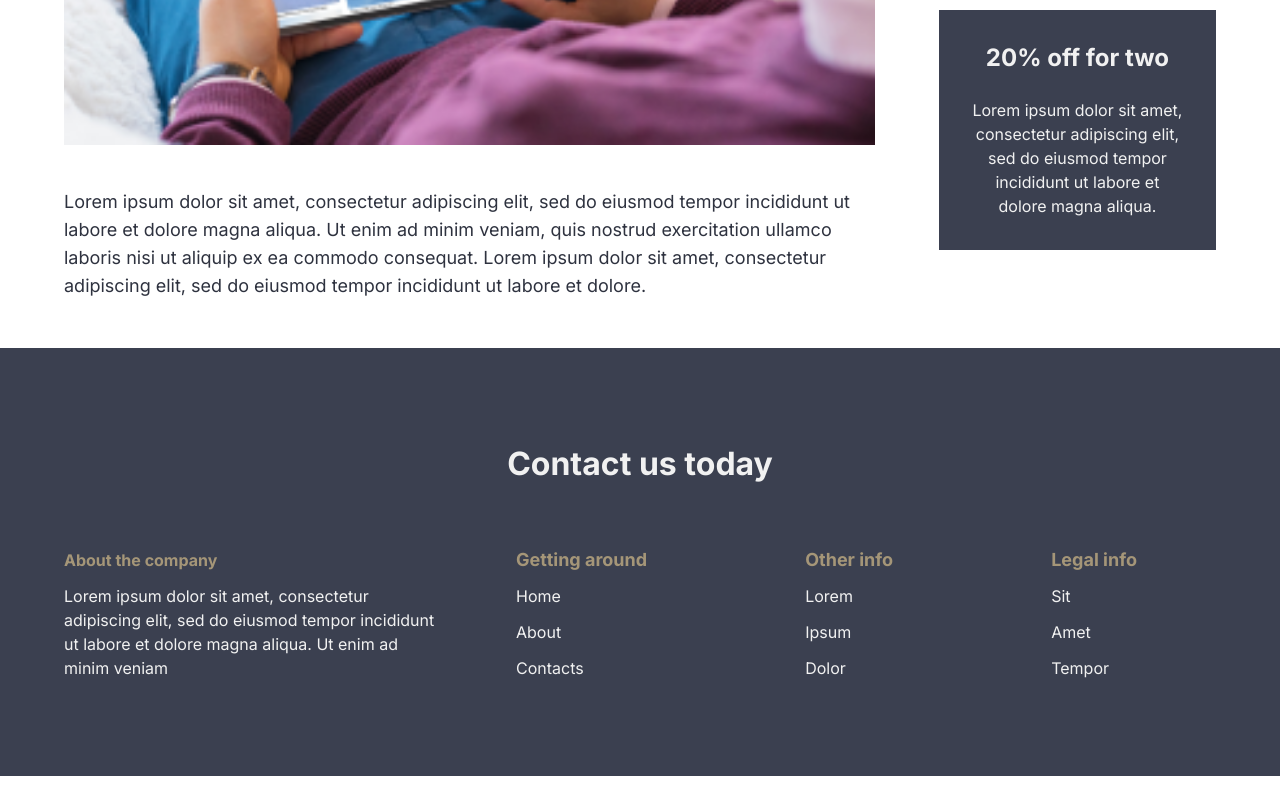
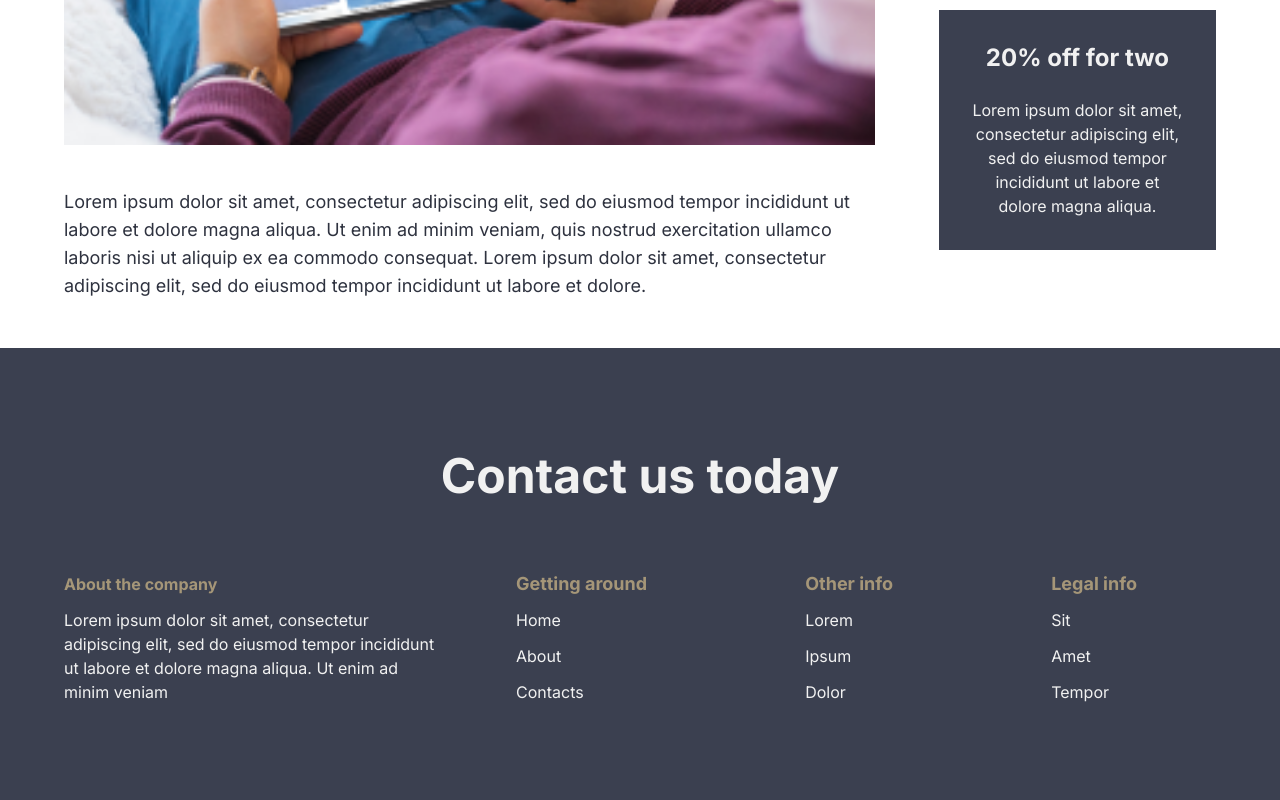
Before and after one commit to SHIMAD4/first-assignment-redcollar, a plain HTML site: page index.html in a window 1280 px wide. Shown: the part 1510-2310 px from the top of the page. Before the commit the page ends 2286 px from the top, so only its background shows below. Drawn offline with Linux system fonts and the light colour scheme.

Commit message:
refactor: Fixed the links and text size in the footer

```diff
--- a/assets/scss/style.scss
+++ b/assets/scss/style.scss
@@ -302,6 +302,8 @@ button {
             align-items: center;
         }
         &__heading {
+            font-size: 48px;
+            line-height: 64px;
             text-align: center;
             margin-bottom: 64px;
         }
--- a/index.html
+++ b/index.html
@@ -89,21 +89,21 @@
                 <nav class="footer__nav">
                     <ul class="footer__nav__list">
                         <li class="footer__nav__list-item--heading">Getting around</li>
-                        <li class="footer__nav__list-item">Home</li>
-                        <li class="footer__nav__list-item">About</li>
-                        <li class="footer__nav__list-item">Contacts</li>
+                        <li class="footer__nav__list-item"><a href="#">Home</a></li>
+                        <li class="footer__nav__list-item"><a href="#">About</a></li>
+                        <li class="footer__nav__list-item"><a href="#">Contacts</a></li>
                     </ul>
                     <ul class="footer__nav__list">
                         <li class="footer__nav__list-item--heading">Other info</li>
-                        <li class="footer__nav__list-item">Lorem</li>
-                        <li class="footer__nav__list-item">Ipsum</li>
-                        <li class="footer__nav__list-item">Dolor</li>
+                        <li class="footer__nav__list-item"><a href="#">Lorem</a></li>
+                        <li class="footer__nav__list-item"><a href="#">Ipsum</a></li>
+                        <li class="footer__nav__list-item"><a href="#">Dolor</a></li>
                     </ul>
                     <ul class="footer__nav__list">
                         <li class="footer__nav__list-item--heading">Legal info</li>
-                        <li class="footer__nav__list-item">Sit</li>
-                        <li class="footer__nav__list-item">Amet</li>
-                        <li class="footer__nav__list-item">Tempor</li>
+                        <li class="footer__nav__list-item"><a href="#">Sit</a></li>
+                        <li class="footer__nav__list-item"><a href="#">Amet</a></li>
+                        <li class="footer__nav__list-item"><a href="#">Tempor</a></li>
                     </ul>
                 </nav>
             </div>
```
Also changed, not shown: assets/style.css.
